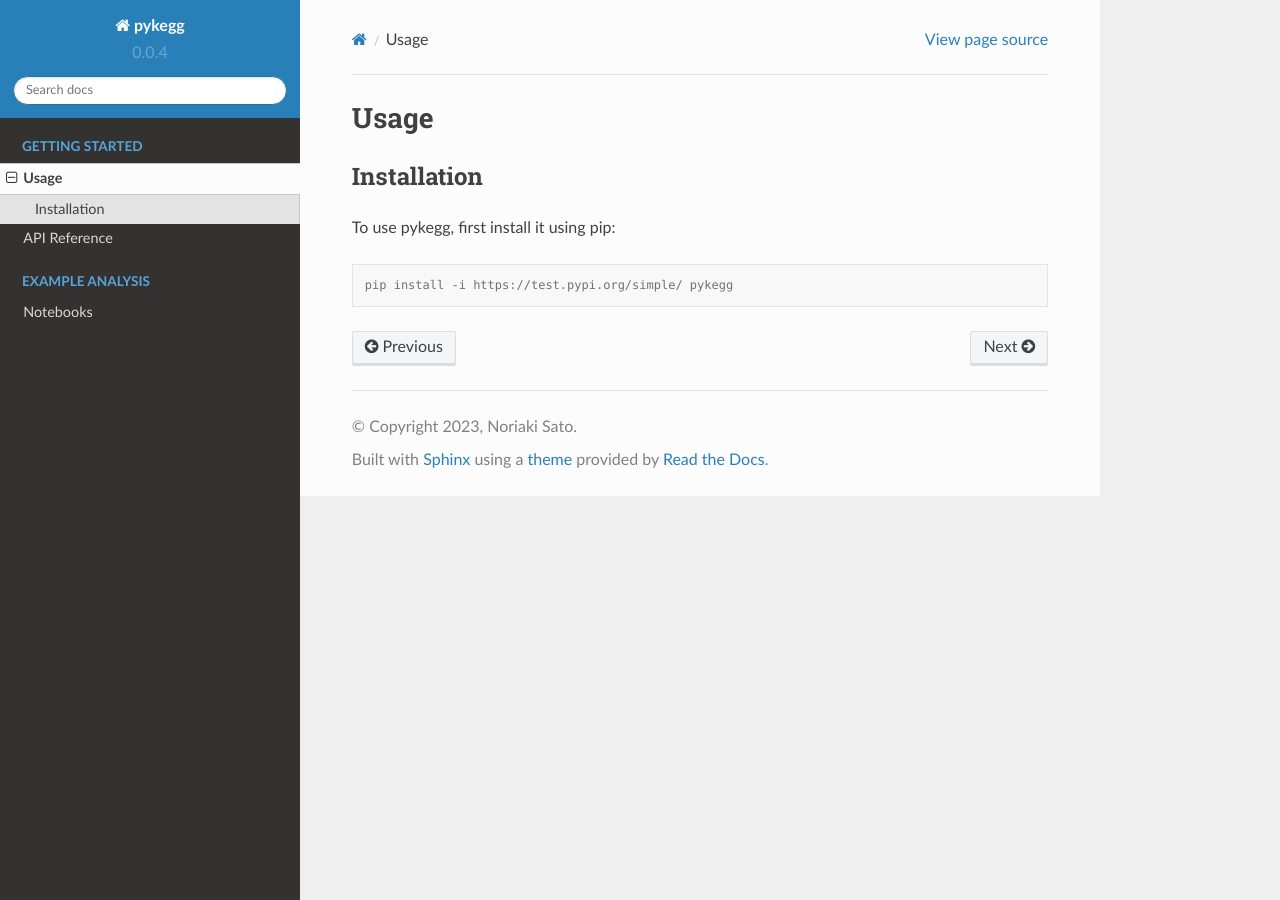
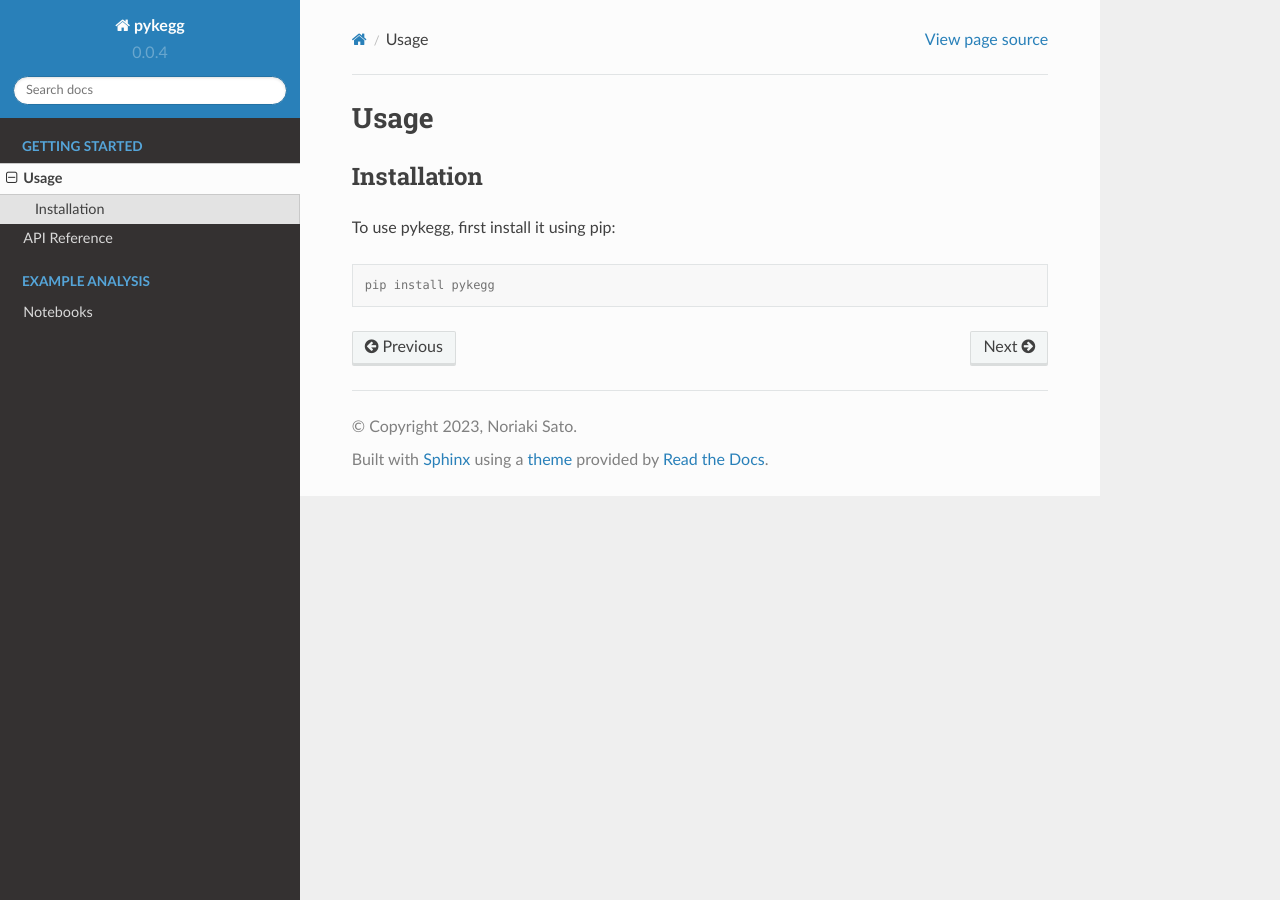
Before and after one commit to noriakis/pykegg, a Sphinx documentation site: the page built from docs/usage.rst, in a window 1280 px wide. Built offline with Sphinx 7.4.7 and the Read the Docs theme 2.0.0, drawn with Linux system fonts in a browser that asks for light colours; pages that are not in the unit, such as notebooks, are missing from menus; some of the changed lines change nothing that is shown.

Commit message:
Update usage.rst

```diff
--- a/docs/usage.rst
+++ b/docs/usage.rst
@@ -10,4 +10,4 @@
 
 .. code-block:: console
 
-   pip install -i https://test.pypi.org/simple/ pykegg
+   pip install pykegg
```
